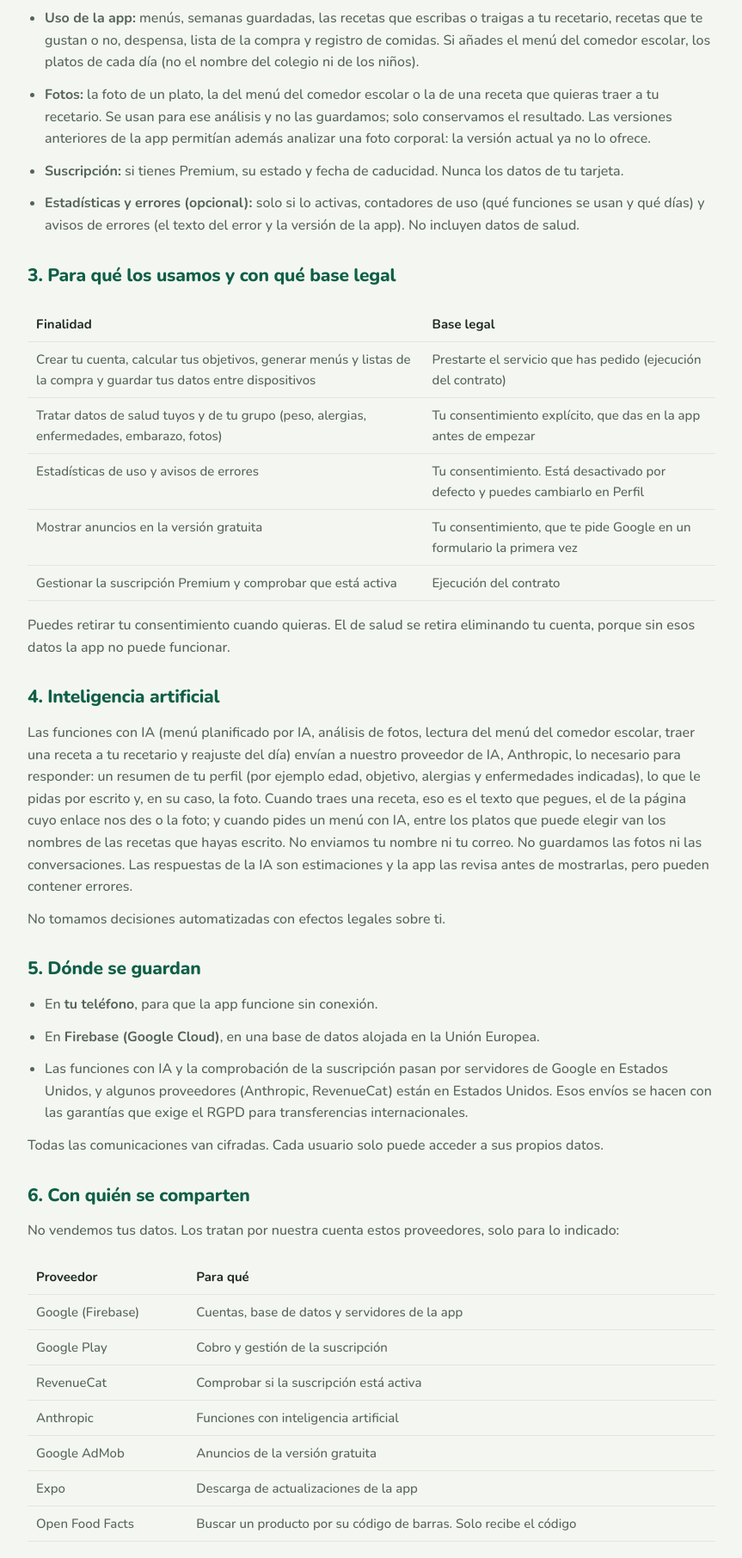
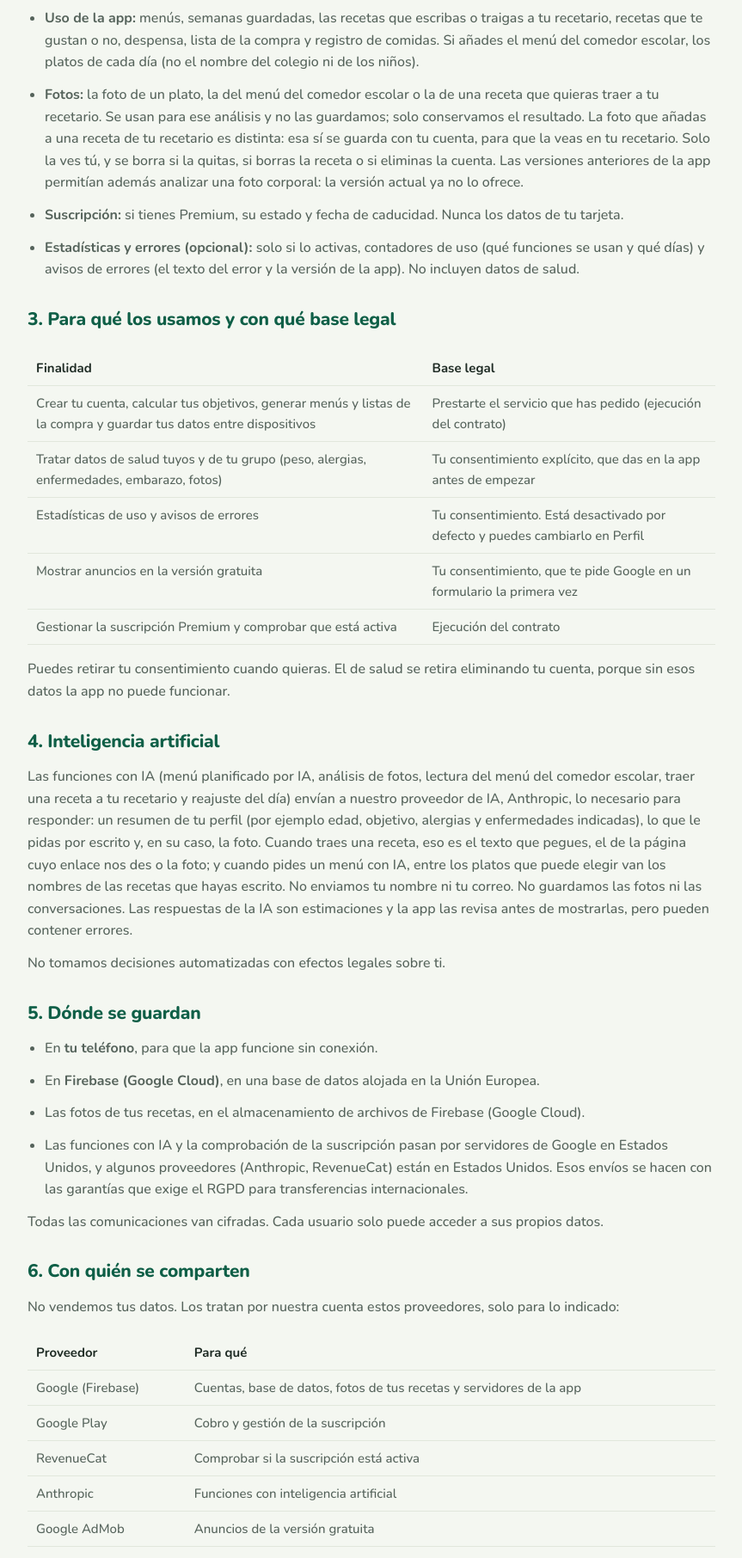
Before and after one commit to perchita21/alimentia-web, a plain HTML site: page privacidad.html in a window 1280 px wide. Shown: the part 746-2558 px from the top of the page at 86% size, without its empty margins (208-1071 px from the left). Drawn offline with nearby package versions, Linux system fonts and the light colour scheme.

Commit message:
Privacidad: la foto que se añade a una receta sí se guarda, y se borra con la receta y con la cuenta
La app deja poner una foto propia a cada receta del recetario. A diferencia de las fotos que la app lee (un
plato, el menú del comedor, una receta), esta se guarda con la cuenta. La política lo dice donde habla de las
fotos, de dónde se guardan, del proveedor y de qué se borra al eliminar la cuenta; la página de eliminar cuenta
nombra el recetario y sus fotos; y la portada lo cuenta en el bloque del recetario.

Para fusionar cuando la actualización de la app que lo trae esté publicada.

```diff
--- a/privacidad.html
+++ b/privacidad.html
@@ -36,7 +36,7 @@
         <li><strong>Perfil y salud:</strong> qué tipo de persona eres (adulto, embarazada, persona mayor), la edad de los niños, las alergias e intolerancias (la celiaquía entre ellas), si no comes carne ni pescado o nada de origen animal, y si quieres menos o más calorías de las recomendadas. Solo si eliges que la app calcule tus calorías con tus datos: sexo, edad, peso, altura, nivel de actividad y objetivo. Las cuentas creadas antes del 17 de noviembre de 2026 conservan además lo que entonces se pedía (pasos diarios, enfermedades indicadas y, si se usó, el resultado del análisis corporal) hasta que edites el perfil o elimines la cuenta.</li>
         <li><strong>Personas de tu grupo:</strong> el nombre que les pongas y sus datos de perfil, cuando añades a las personas de tu casa. Añade solo a personas que te hayan dado permiso, o a menores a tu cargo.</li>
         <li><strong>Uso de la app:</strong> menús, semanas guardadas, las recetas que escribas o traigas a tu recetario, recetas que te gustan o no, despensa, lista de la compra y registro de comidas. Si añades el menú del comedor escolar, los platos de cada día (no el nombre del colegio ni de los niños).</li>
-        <li><strong>Fotos:</strong> la foto de un plato, la del menú del comedor escolar o la de una receta que quieras traer a tu recetario. Se usan para ese análisis y no las guardamos; solo conservamos el resultado. Las versiones anteriores de la app permitían además analizar una foto corporal: la versión actual ya no lo ofrece.</li>
+        <li><strong>Fotos:</strong> la foto de un plato, la del menú del comedor escolar o la de una receta que quieras traer a tu recetario. Se usan para ese análisis y no las guardamos; solo conservamos el resultado. La foto que añadas a una receta de tu recetario es distinta: esa sí se guarda con tu cuenta, para que la veas en tu recetario. Solo la ves tú, y se borra si la quitas, si borras la receta o si eliminas la cuenta. Las versiones anteriores de la app permitían además analizar una foto corporal: la versión actual ya no lo ofrece.</li>
         <li><strong>Suscripción:</strong> si tienes Premium, su estado y fecha de caducidad. Nunca los datos de tu tarjeta.</li>
         <li><strong>Estadísticas y errores (opcional):</strong> solo si lo activas, contadores de uso (qué funciones se usan y qué días) y avisos de errores (el texto del error y la versión de la app). No incluyen datos de salud.</li>
       </ul>
@@ -62,6 +62,7 @@
       <ul>
         <li>En <strong>tu teléfono</strong>, para que la app funcione sin conexión.</li>
         <li>En <strong>Firebase (Google Cloud)</strong>, en una base de datos alojada en la Unión Europea.</li>
+        <li>Las fotos de tus recetas, en el almacenamiento de archivos de Firebase (Google Cloud).</li>
         <li>Las funciones con IA y la comprobación de la suscripción pasan por servidores de Google en Estados Unidos, y algunos proveedores (Anthropic, RevenueCat) están en Estados Unidos. Esos envíos se hacen con las garantías que exige el RGPD para transferencias internacionales.</li>
       </ul>
       <p>Todas las comunicaciones van cifradas. Cada usuario solo puede acceder a sus propios datos.</p>
@@ -71,7 +72,7 @@
       <div class="table-wrap">
       <table>
         <tr><th>Proveedor</th><th>Para qué</th></tr>
-        <tr><td>Google (Firebase)</td><td>Cuentas, base de datos y servidores de la app</td></tr>
+        <tr><td>Google (Firebase)</td><td>Cuentas, base de datos, fotos de tus recetas y servidores de la app</td></tr>
         <tr><td>Google Play</td><td>Cobro y gestión de la suscripción</td></tr>
         <tr><td>RevenueCat</td><td>Comprobar si la suscripción está activa</td></tr>
         <tr><td>Anthropic</td><td>Funciones con inteligencia artificial</td></tr>
@@ -88,7 +89,7 @@
       <ul>
         <li>Mientras tengas la cuenta.</li>
         <li>El registro de comidas conserva los últimos 30 días.</li>
-        <li>Si eliminas la cuenta, se borran en ese momento tu perfil, menús, registros, grupo, tu recetario, recetas favoritas, el registro de tu consentimiento, los avisos de errores y tu ficha en RevenueCat.</li>
+        <li>Si eliminas la cuenta, se borran en ese momento tu perfil, menús, registros, grupo, tu recetario con sus fotos, recetas favoritas, el registro de tu consentimiento, los avisos de errores y tu ficha en RevenueCat.</li>
         <li>Google Play conserva el historial de tus compras según sus propias normas.</li>
       </ul>
       <p>Cómo hacerlo: <a href="eliminar-cuenta.html">eliminar la cuenta y los datos</a>.</p>
```
Also changed, not shown: eliminar-cuenta.html (+1 -1 lines), index.html (+1 -0 lines).
